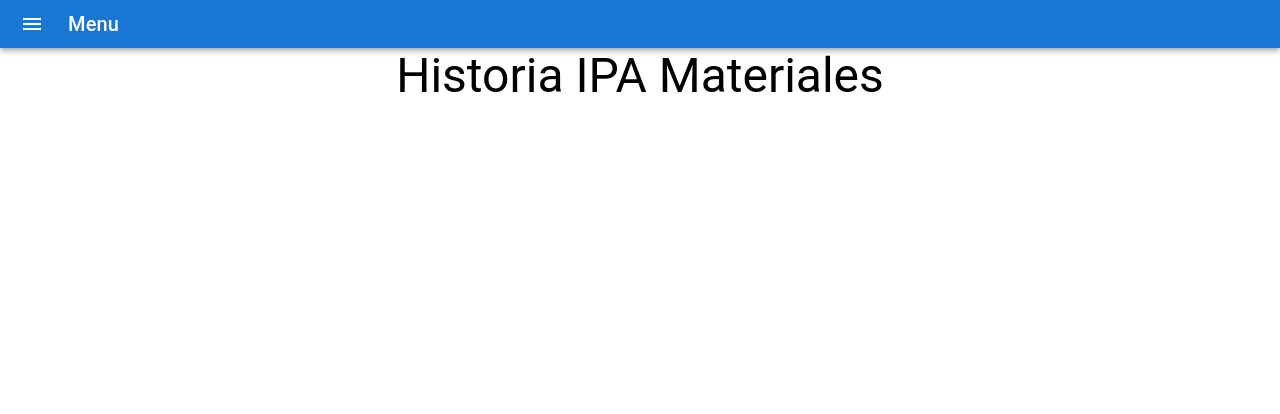
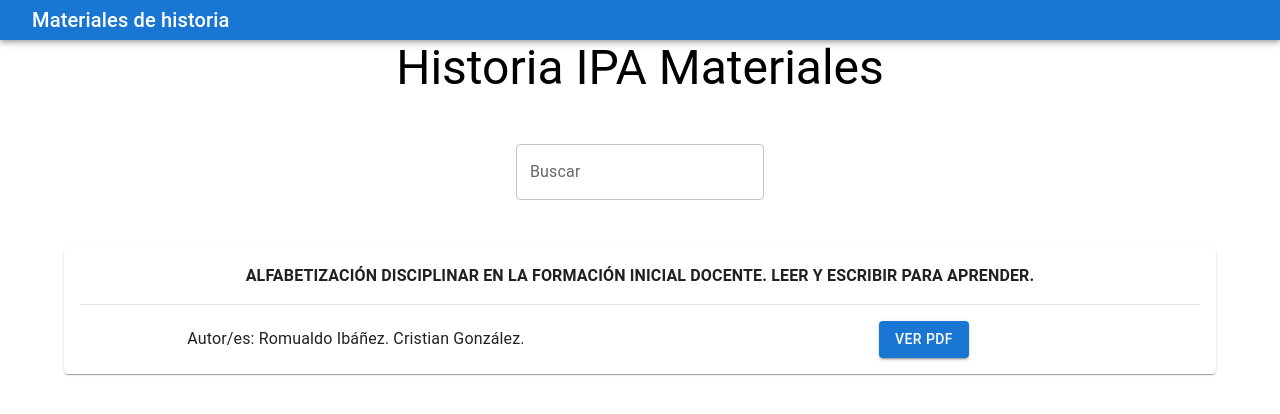
Before and after one commit to fenixlojo/historia-ipa, a React (Create React App) app: page / in a window 1280 px wide. Shown: the top 414 px of the page. Built offline with nearby package versions, Linux system fonts and the light colour scheme.

Commit message:
add first book and filter

```diff
--- a/src/Views/MainMenu/Main.jsx
+++ b/src/Views/MainMenu/Main.jsx
@@ -1,9 +1,69 @@
 import React from "react";
-import { Box, Typography } from "@mui/material";
+import {
+  Box,
+  Typography,
+  TextField,
+  Paper,
+  Grid,
+  Divider,
+  Button,
+} from "@mui/material";
+import documentos from "../../documentos";
 function Main() {
+  const [filter, setFilter] = React.useState("");
   return (
     <Box>
       <Typography variant="h3">Historia IPA Materiales</Typography>
+      <TextField
+        label="Buscar"
+        value={filter}
+        onChange={(e) => setFilter(e.target.value)}
+        sx={{ margin: "3rem 0 3rem 0" }}
+      />
+      {documentos
+        .filter(
+          (item) => item.autor.includes(filter) || item.titulo.includes(filter)
+        )
+        .map((item, i) => (
+          <Paper key={i} elevation={1}>
+            <Box p={2}>
+              <Typography
+                variant="body1"
+                fontWeight="bold"
+                sx={{
+                  textTransform: "uppercase",
+                }}
+              >
+                {item.titulo}
+              </Typography>
+              <Divider
+                sx={{
+                  marginTop: "1rem",
+                  marginBottom: "1rem",
+                }}
+              />
+              <Grid
+                container
+                spacing={2}
+                justifyContent="flex-start"
+                alignItems="center"
+              >
+                <Grid item xs={12} md={6}>
+                  <Typography>Autor/es: {item.autor}</Typography>
+                </Grid>
+                <Grid item xs={12} md={6}>
+                  <Button
+                    variant="contained"
+                    onClick={() => window.open(item.url, "_blank")}
+                    disabled={!item.url || item.url === ""}
+                  >
+                    Ver pdf
+                  </Button>
+                </Grid>
+              </Grid>
+            </Box>
+          </Paper>
+        ))}
     </Box>
   );
 }
--- a/src/Views/Navbar/Navbar.jsx
+++ b/src/Views/Navbar/Navbar.jsx
@@ -21,7 +21,7 @@
   return (
     <Box sx={{ flexGrow: 1 }}>
       <AppBar position="static">
-        <Toolbar variant="dense">
+        {/* <Toolbar variant="dense">
           <IconButton
             edge="start"
             color="inherit"
@@ -54,7 +54,15 @@
           <Typography variant="h6" color="inherit" component="div">
             Menu
           </Typography>
-        </Toolbar>
+        </Toolbar> */}
+        <Typography
+          variant="h6"
+          sx={{ textAlign: "start", margin: "0.25rem 0 0.25rem 2rem" }}
+          color="inherit"
+          component="div"
+        >
+          Materiales de historia
+        </Typography>
       </AppBar>
     </Box>
   );
--- /dev/null
+++ b/src/documentos.js
@@ -0,0 +1,10 @@
+const documentos = [
+  {
+    url: "https://www.estudiosdelaescritura.org/uploads/4/7/8/1/47810247/ibáñez___gonzález_2017_alfabetización_disciplinar_final.pdf",
+    titulo:
+      "Alfabetización Disciplinar en la Formación Inicial Docente. Leer y escribir para aprender.",
+    autor: "Romualdo Ibáñez. Cristian González.",
+  },
+];
+
+export default documentos;
```
